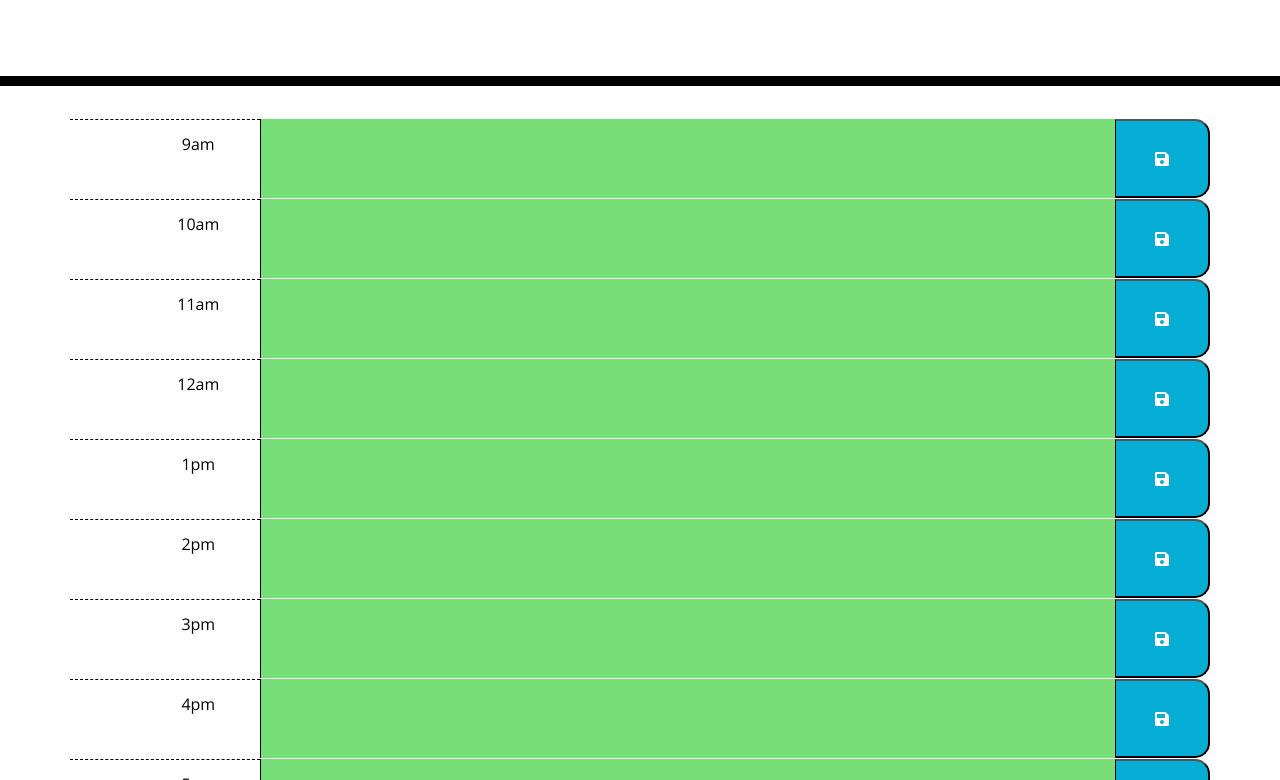
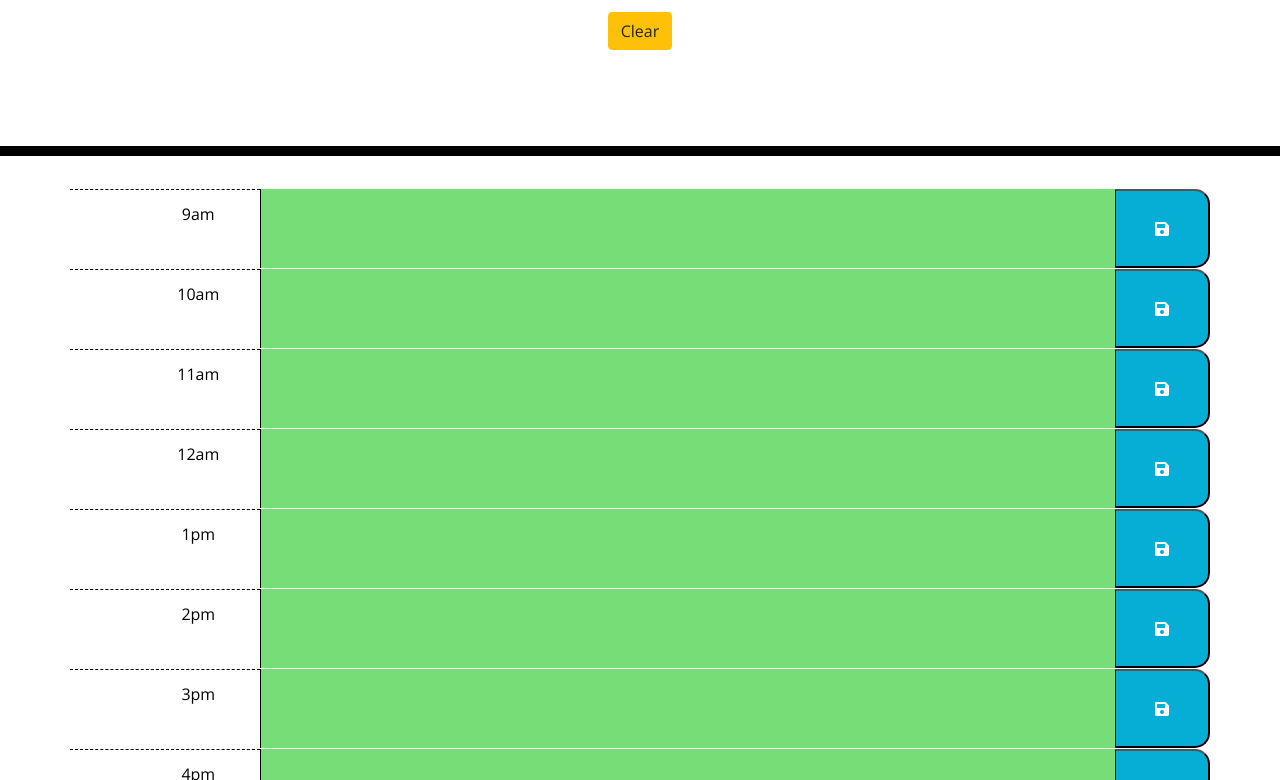
Before and after one commit to Bjornton/05_Work_Day_Scheduler_RobertSeverson, a plain HTML site: page Develop/index.html in a window 1280 px wide. Shown: the part 182-962 px from the top of the page. Drawn offline with nearby package versions, Linux system fonts and the light colour scheme; files that its build step writes are made by us from their sources.

Commit message:
Added a button onto the HTML file

```diff
--- a/Develop/index.html
+++ b/Develop/index.html
@@ -26,6 +26,7 @@
     <header class="jumbotron">
       <h1 class="display-3">Work Day Scheduler</h1>
       <p class="lead">A simple calendar app for scheduling your work day</p>
+      <button class="btn btn-warning" style="margin-bottom:1em" id="clearBtn">Clear</button>
       <p id="currentDay" class="lead"></p>
     </header>
     <div class="container main">
```
